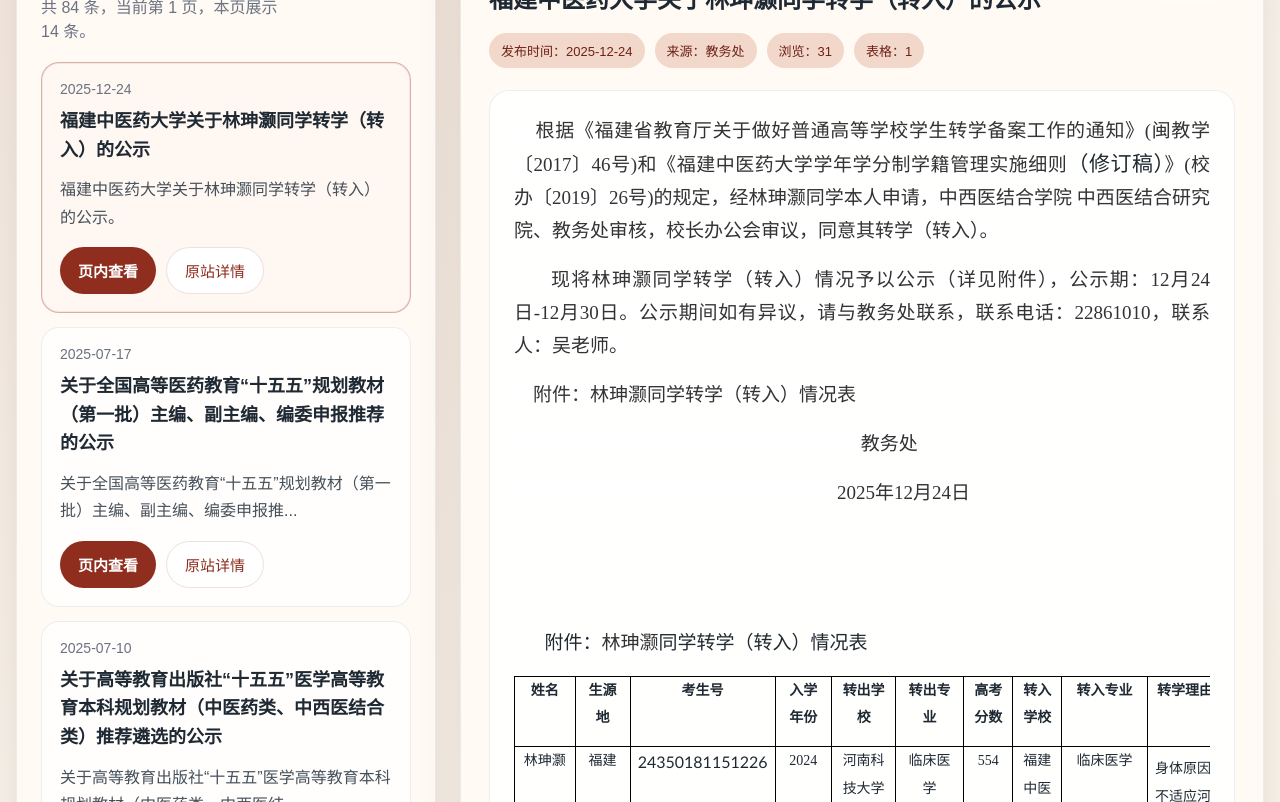
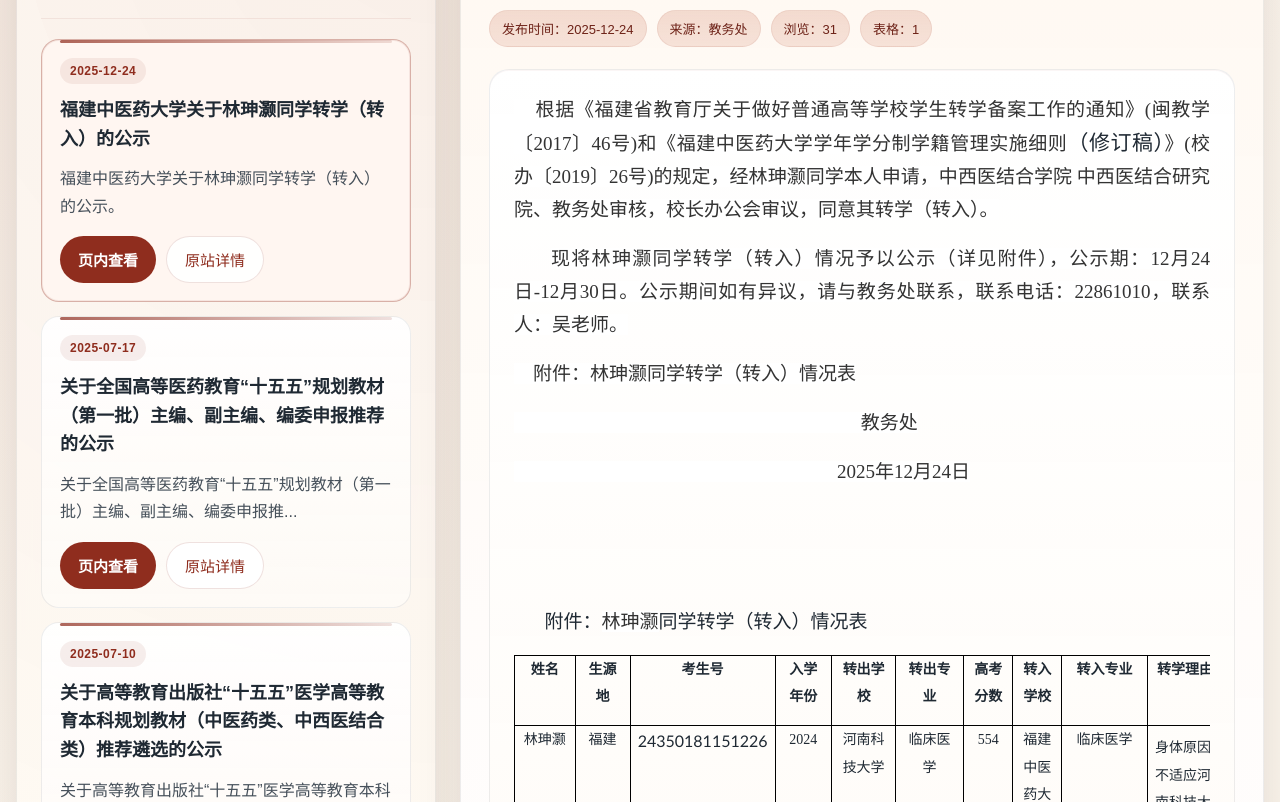
Before and after one commit to yes0831/Yes.jwc, a website: page docs/index.html in a window 1280 px wide. Shown: the part 749-1551 px from the top of the page. Drawn offline with Linux system fonts and the light colour scheme.

Commit message:
Polish panel language to match hero art direction

```diff
--- a/docs/styles.css
+++ b/docs/styles.css
@@ -238,11 +238,15 @@
   display: grid;
   grid-template-columns: minmax(360px, 420px) minmax(0, 1fr);
   gap: 24px;
-  margin-top: 24px;
+  margin-top: -18px;
   align-items: start;
+  position: relative;
+  z-index: 2;
 }
 
 .panel {
+  position: relative;
+  overflow: hidden;
   border: 1px solid var(--line);
   border-radius: 24px;
   background: var(--panel);
@@ -250,8 +254,21 @@
   box-shadow: var(--shadow);
 }
 
+.panel::before {
+  content: "";
+  position: absolute;
+  left: 24px;
+  right: 24px;
+  top: 0;
+  height: 1px;
+  background: linear-gradient(90deg, rgba(143, 45, 30, 0), rgba(143, 45, 30, 0.18), rgba(143, 45, 30, 0));
+}
+
 .panel-list {
   padding: 24px;
+  background:
+    radial-gradient(circle at top right, rgba(143, 45, 30, 0.05), transparent 28%),
+    var(--panel);
 }
 
 .panel-detail {
@@ -259,6 +276,9 @@
   min-height: 720px;
   position: sticky;
   top: 24px;
+  background:
+    linear-gradient(180deg, rgba(255, 248, 242, 0.94), rgba(255, 255, 255, 0.9)),
+    var(--panel);
 }
 
 .panel-header,
@@ -280,6 +300,12 @@
   color: var(--muted);
 }
 
+.panel-header,
+.detail-head {
+  padding-bottom: 18px;
+  border-bottom: 1px solid rgba(143, 45, 30, 0.08);
+}
+
 .badge {
   padding: 8px 12px;
   border-radius: 999px;
@@ -297,10 +323,34 @@
 }
 
 .notice-card {
+  position: relative;
   padding: 18px;
   border: 1px solid var(--line);
   border-radius: 18px;
-  background: rgba(255, 255, 255, 0.8);
+  background: linear-gradient(180deg, rgba(255, 255, 255, 0.92), rgba(255, 251, 247, 0.88));
+  transition:
+    transform 180ms ease,
+    border-color 180ms ease,
+    box-shadow 180ms ease,
+    background-color 180ms ease;
+}
+
+.notice-card::before {
+  content: "";
+  position: absolute;
+  left: 18px;
+  right: 18px;
+  top: 0;
+  height: 3px;
+  border-radius: 999px;
+  background: linear-gradient(90deg, rgba(143, 45, 30, 0.9), rgba(143, 45, 30, 0.18));
+  opacity: 0.8;
+}
+
+.notice-card:hover {
+  transform: translateY(-2px);
+  border-color: rgba(143, 45, 30, 0.2);
+  box-shadow: 0 16px 30px rgba(84, 53, 28, 0.08);
 }
 
 .notice-card.is-active {
@@ -310,9 +360,16 @@
 }
 
 .notice-meta {
-  margin-bottom: 10px;
-  color: var(--muted);
-  font-size: 14px;
+  display: inline-flex;
+  align-items: center;
+  margin-bottom: 12px;
+  padding: 6px 10px;
+  border-radius: 999px;
+  background: rgba(143, 45, 30, 0.08);
+  color: var(--brand);
+  font-size: 12px;
+  font-weight: 700;
+  letter-spacing: 0.04em;
 }
 
 .notice-title {
@@ -343,7 +400,7 @@
   display: inline-flex;
   align-items: center;
   border: 1px solid rgba(143, 45, 30, 0.14);
-  background: #fff;
+  background: rgba(255, 255, 255, 0.92);
   color: var(--brand);
 }
 
@@ -397,20 +454,24 @@
 .detail-meta span {
   padding: 8px 12px;
   border-radius: 999px;
-  background: var(--brand-soft);
+  background: linear-gradient(180deg, rgba(242, 215, 203, 0.9), rgba(242, 215, 203, 0.68));
   color: var(--brand-deep);
   font-size: 13px;
+  border: 1px solid rgba(143, 45, 30, 0.08);
 }
 
 .detail-body {
   margin-top: 22px;
   padding: 24px;
   border-radius: 20px;
-  background: var(--panel-strong);
+  background:
+    linear-gradient(180deg, rgba(255, 255, 255, 0.98), rgba(255, 252, 248, 0.94)),
+    var(--panel-strong);
   border: 1px solid var(--line);
   line-height: 1.9;
   overflow: auto;
   -webkit-overflow-scrolling: touch;
+  box-shadow: inset 0 1px 0 rgba(143, 45, 30, 0.04);
 }
 
 .detail-body p {
@@ -519,7 +580,9 @@
 .detail-page-card {
   padding: 28px;
   border-radius: 28px;
-  background: var(--panel);
+  background:
+    radial-gradient(circle at top right, rgba(143, 45, 30, 0.05), transparent 28%),
+    var(--panel);
   border: 1px solid var(--line);
   box-shadow: var(--shadow);
 }
@@ -643,6 +706,11 @@
     border-radius: 22px;
   }
 
+  .panel::before {
+    left: 16px;
+    right: 16px;
+  }
+
   .panel-list,
   .panel-detail {
     padding: 16px;
@@ -700,6 +768,11 @@
   .notice-card {
     padding: 14px;
     border-radius: 16px;
+  }
+
+  .notice-card::before {
+    left: 14px;
+    right: 14px;
   }
 
   .notice-meta {
```
